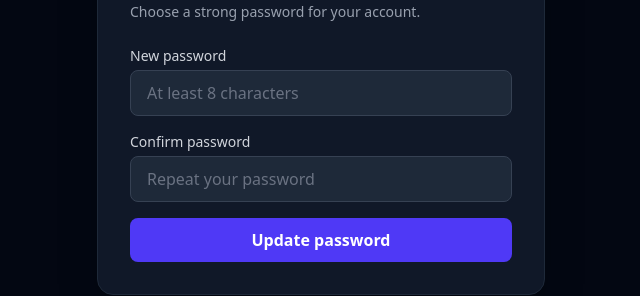
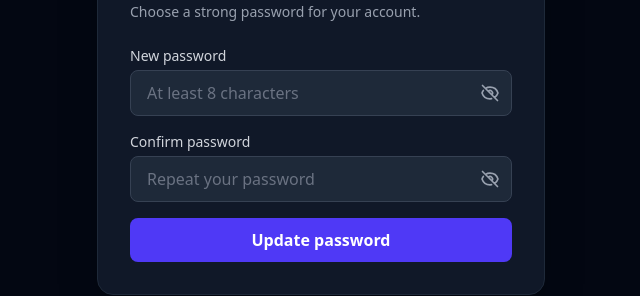
Before and after one commit to Kitan-Dara06/Legal-Ai-Copilot, a Next.js app in the folder frontend-next/: page /auth/update-password in a window 1280 px wide. Shown: the part 288-584 px from the top of the page, without its empty margins (319-959 px from the left). Built offline with nearby package versions, Linux system fonts and the light colour scheme; no server answers.

Commit message:
feat: add show/hide password toggle on update-password page

```diff
--- a/frontend-next/src/app/auth/update-password/page.tsx
+++ b/frontend-next/src/app/auth/update-password/page.tsx
@@ -4,11 +4,26 @@
 import { createClient } from '@/lib/supabase/client';
 import { useRouter } from 'next/navigation';
 
+function EyeIcon({ open }: { open: boolean }) {
+  return open ? (
+    <svg xmlns="http://www.w3.org/2000/svg" className="h-5 w-5" fill="none" viewBox="0 0 24 24" stroke="currentColor">
+      <path strokeLinecap="round" strokeLinejoin="round" strokeWidth={2} d="M15 12a3 3 0 11-6 0 3 3 0 016 0z" />
+      <path strokeLinecap="round" strokeLinejoin="round" strokeWidth={2} d="M2.458 12C3.732 7.943 7.523 5 12 5c4.477 0 8.268 2.943 9.542 7-1.274 4.057-5.065 7-9.542 7-4.477 0-8.268-2.943-9.542-7z" />
+    </svg>
+  ) : (
+    <svg xmlns="http://www.w3.org/2000/svg" className="h-5 w-5" fill="none" viewBox="0 0 24 24" stroke="currentColor">
+      <path strokeLinecap="round" strokeLinejoin="round" strokeWidth={2} d="M13.875 18.825A10.05 10.05 0 0112 19c-4.477 0-8.268-2.943-9.542-7a9.97 9.97 0 011.563-3.029m5.858.908a3 3 0 114.243 4.243M9.878 9.878l4.242 4.242M9.88 9.88l-3.29-3.29m7.532 7.532l3.29 3.29M3 3l3.59 3.59m0 0A9.953 9.953 0 0112 5c4.478 0 8.268 2.943 9.543 7a10.025 10.025 0 01-4.132 5.411m0 0L21 21" />
+    </svg>
+  );
+}
+
 export default function UpdatePasswordPage() {
   const supabase = createClient();
   const router = useRouter();
   const [password, setPassword] = useState('');
   const [confirm, setConfirm] = useState('');
+  const [showPassword, setShowPassword] = useState(false);
+  const [showConfirm, setShowConfirm] = useState(false);
   const [error, setError] = useState('');
   const [loading, setLoading] = useState(false);
   const [done, setDone] = useState(false);
@@ -57,34 +72,54 @@
               <label className="mb-1 block text-sm text-gray-300" htmlFor="password">
                 New password
               </label>
+              <div className="relative">
                 <input
                   id="password"
-                type="password"
+                  type={showPassword ? 'text' : 'password'}
                   autoComplete="new-password"
                   minLength={8}
                   required
                   value={password}
                   onChange={(e) => setPassword(e.target.value)}
-                className="w-full rounded-lg border border-gray-700 bg-gray-800 px-4 py-2.5 text-white placeholder-gray-500 focus:border-indigo-500 focus:outline-none focus:ring-1 focus:ring-indigo-500"
+                  className="w-full rounded-lg border border-gray-700 bg-gray-800 px-4 py-2.5 pr-11 text-white placeholder-gray-500 focus:border-indigo-500 focus:outline-none focus:ring-1 focus:ring-indigo-500"
                   placeholder="At least 8 characters"
                 />
+                <button
+                  type="button"
+                  onClick={() => setShowPassword((v) => !v)}
+                  className="absolute inset-y-0 right-3 flex items-center text-gray-400 hover:text-gray-200"
+                  tabIndex={-1}
+                >
+                  <EyeIcon open={showPassword} />
+                </button>
+              </div>
             </div>
 
             <div>
               <label className="mb-1 block text-sm text-gray-300" htmlFor="confirm">
                 Confirm password
               </label>
+              <div className="relative">
                 <input
                   id="confirm"
-                type="password"
+                  type={showConfirm ? 'text' : 'password'}
                   autoComplete="new-password"
                   minLength={8}
                   required
                   value={confirm}
                   onChange={(e) => setConfirm(e.target.value)}
-                className="w-full rounded-lg border border-gray-700 bg-gray-800 px-4 py-2.5 text-white placeholder-gray-500 focus:border-indigo-500 focus:outline-none focus:ring-1 focus:ring-indigo-500"
+                  className="w-full rounded-lg border border-gray-700 bg-gray-800 px-4 py-2.5 pr-11 text-white placeholder-gray-500 focus:border-indigo-500 focus:outline-none focus:ring-1 focus:ring-indigo-500"
                   placeholder="Repeat your password"
                 />
+                <button
+                  type="button"
+                  onClick={() => setShowConfirm((v) => !v)}
+                  className="absolute inset-y-0 right-3 flex items-center text-gray-400 hover:text-gray-200"
+                  tabIndex={-1}
+                >
+                  <EyeIcon open={showConfirm} />
+                </button>
+              </div>
             </div>
 
             {error && (
```
Lines whose indentation alone changed are shown as unchanged.
